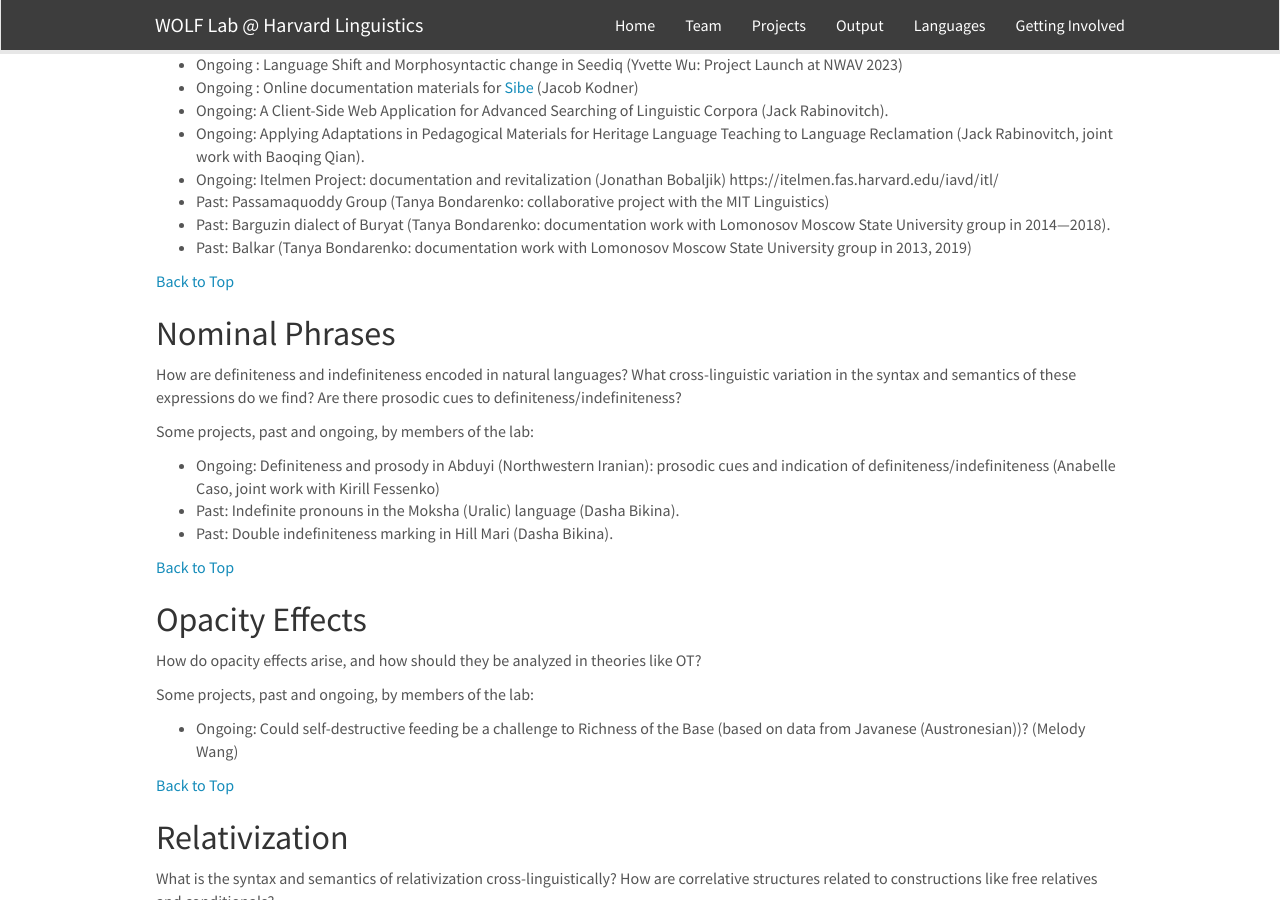
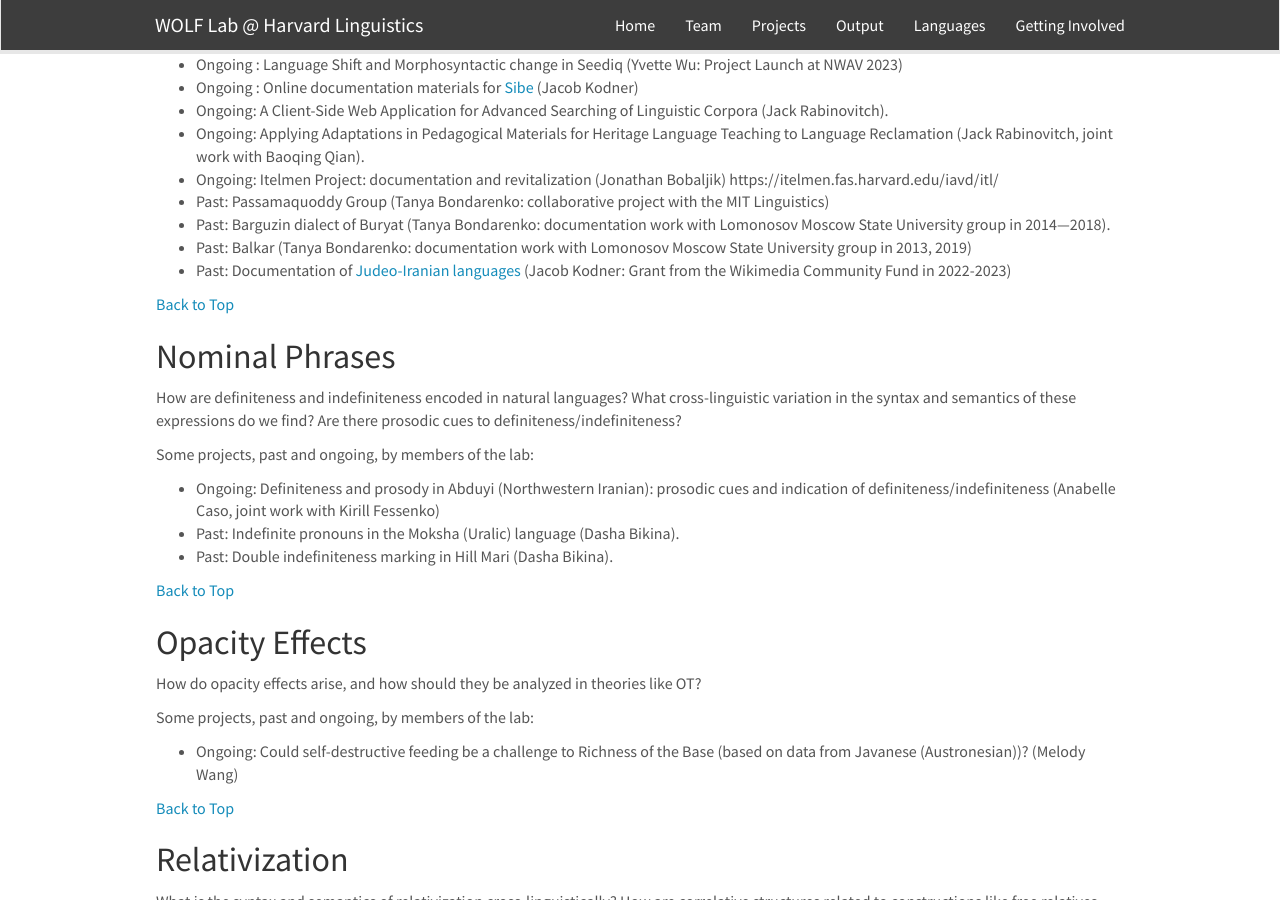
Before and after one commit to fieldlinguistics/fieldlinguistics.github.io, a Jekyll site: the page built from _pages/projects.md, in a window 1280 px wide and 900 px high, scrolled down 2966 px. Built offline with Jekyll 4.4.1, drawn with Linux system fonts in a browser that asks for light colours; nearby versions of some CDN libraries.

Commit message:
Update projects.md
Added descriptions of documentation projects

```diff
--- a/_pages/projects.md
+++ b/_pages/projects.md
@@ -131,6 +131,7 @@ https://itelmen.fas.harvard.edu/iavd/itl/
 * Past: Passamaquoddy Group (Tanya Bondarenko: collaborative project with the MIT Linguistics)
 * Past: Barguzin dialect of Buryat (Tanya Bondarenko: documentation work with Lomonosov Moscow State University group in 2014—2018).
 * Past: Balkar (Tanya Bondarenko: documentation work with Lomonosov Moscow State University group in 2013, 2019)
+* Past: Documentation of [Judeo-Iranian languages](https://forward.com/culture/554932/jewish-languages-iran-neo-aramaic-endangered-preservation-wikimedia/) (Jacob Kodner: Grant from the Wikimedia Community Fund in 2022-2023)
 
 [Back to Top](#  )
 
```
